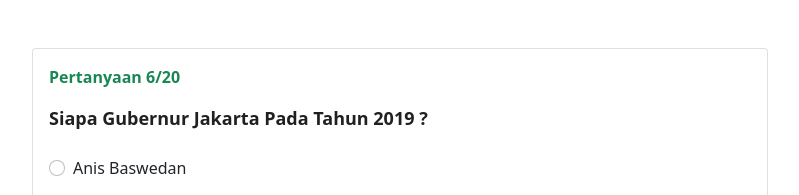
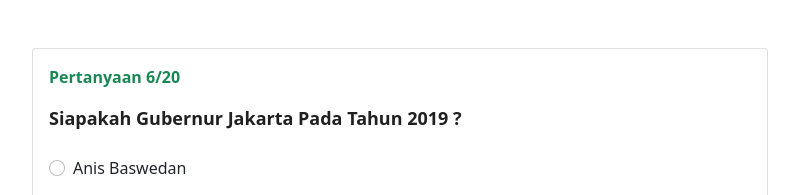
Before and after one commit to gustirizkia/survey-politik-nextjs, a Next.js app: page /survey in a window 1280 px wide. Shown: the top 195 px of the page, without its empty margins (240-1039 px from the left). Built offline with nearby package versions, Linux system fonts and the light colour scheme.

Commit message:
fixing error 2

```diff
--- a/pages/survey.js
+++ b/pages/survey.js
@@ -6,7 +6,7 @@ export default function Survey() {
       </p>
 
       <div className="answer mb-4">
-        Siapa Gubernur Jakarta Pada Tahun 2019 ?
+        Siapakah Gubernur Jakarta Pada Tahun 2019 ?
       </div>
 
       <div className="form-check mb-4">
```
